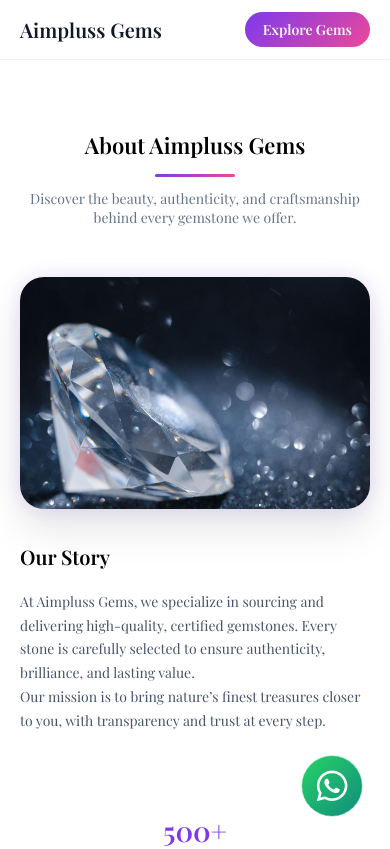
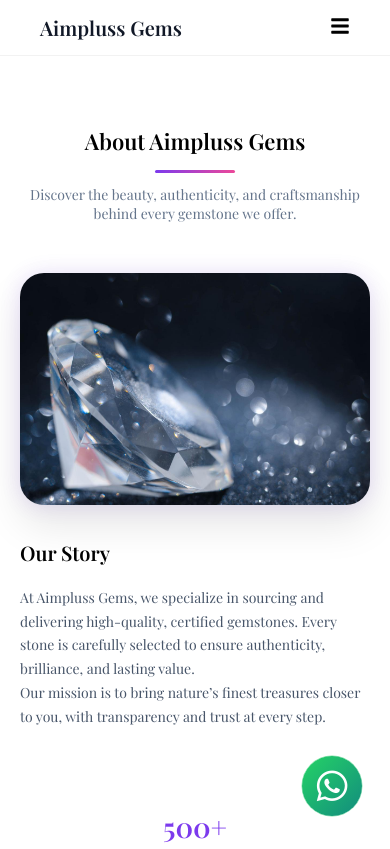
Before and after one commit to jothimani2004/Gem-website-publicPage, a React (Vite) app: page /about in a window 390 px wide. Shown: the top 849 px of the page. Built offline with nearby package versions, Linux system fonts and the light colour scheme.

Commit message:
nabv bar

```diff
--- a/src/Components/layout/NavBar/Navbar.jsx
+++ b/src/Components/layout/NavBar/Navbar.jsx
@@ -1,7 +1,11 @@
 import styles from "./Navbar.module.css";
 import { Link } from "react-router-dom";
+import { useState } from "react";
+import { FaBars, FaTimes } from "react-icons/fa";
 
 function Navbar() {
+  const [open, setOpen] = useState(false);
+
   return (
     <header className={styles.navbar}>
 
@@ -11,20 +15,25 @@
       </Link>
 
       {/* 🔗 MENU */}
-      <nav>
+      <nav className={`${styles.nav} ${open ? styles.active : ""}`}>
         <ul className={styles.menu}>
-          <li><Link to="/">Home</Link></li>
-          <li><Link to="/Precious">Precious</Link></li>
-          <li><Link to="/Semi-Precious">Semi-Precious</Link></li>
-          <li><Link to="/about">About</Link></li>
-          <li><Link to="/#faq">FAQ</Link></li>
+          <li><Link to="/" onClick={() => setOpen(false)}>Home</Link></li>
+          <li><Link to="/Precious" onClick={() => setOpen(false)}>Precious</Link></li>
+          <li><Link to="/Semi-Precious" onClick={() => setOpen(false)}>Semi-Precious</Link></li>
+          <li><Link to="/about" onClick={() => setOpen(false)}>About</Link></li>
+          <li><Link to="/#faq" onClick={() => setOpen(false)}>FAQ</Link></li>
         </ul>
       </nav>
 
       {/* 💎 CTA */}
       <Link to="/Precious" className={styles.cta}>
-        Explore Gems
+        Explore
       </Link>
+
+      {/* 🍔 HAMBURGER */}
+      <div className={styles.hamburger} onClick={() => setOpen(!open)}>
+        {open ? <FaTimes /> : <FaBars />}
+      </div>
 
     </header>
   );
--- a/src/Components/layout/NavBar/Navbar.module.css
+++ b/src/Components/layout/NavBar/Navbar.module.css
@@ -65,7 +65,6 @@
 .cta {
   padding: 8px 18px;
   border-radius: 999px;
-
   background: linear-gradient(135deg, #7c3aed, #ec4899);
   color: white;
   text-decoration: none;
@@ -80,13 +79,67 @@
   box-shadow: 0 8px 20px rgba(124,58,237,0.3);
 }
 
+/* HAMBURGER */
+.hamburger {
+  display: none;
+  font-size: 20px;
+  cursor: pointer;
+}
+
+/* NAV WRAPPER */
+.nav {
+  display: flex;
+}
+
+/* ========================= */
 /* 📱 MOBILE */
+/* ========================= */
 @media (max-width: 768px) {
-  .menu {
-    display: none; /* we will add hamburger later */
+
+  .hamburger {
+    display: block;
+    z-index: 1100;
   }
 
-  .navbar {
-    padding: 12px 20px;
+  .cta {
+    display: none; /* cleaner mobile UI */
+  }
+
+  .nav {
+    position: fixed;   /* 🔥 IMPORTANT */
+    top: 0;
+    left: 0;
+    width: 100%;
+    height: 100vh;
+
+    background: rgba(255,255,255,0.98);
+    backdrop-filter: blur(12px);
+
+    display: flex;
+    justify-content: center;
+    align-items: center;
+
+    transform: translateY(-100%);
+    opacity: 0;
+
+    transition: all 0.3s ease;
+    z-index: 1000; /* 🔥 VERY IMPORTANT */
+  }
+
+  .nav.active {
+    transform: translateY(0);
+    opacity: 1;
+  }
+
+  .menu {
+    flex-direction: column;
+    align-items: center;
+    gap: 20px;
+
+    padding: 20px 0;
+  }
+
+  .menu a {
+    font-size: 16px;
   }
 }
```
